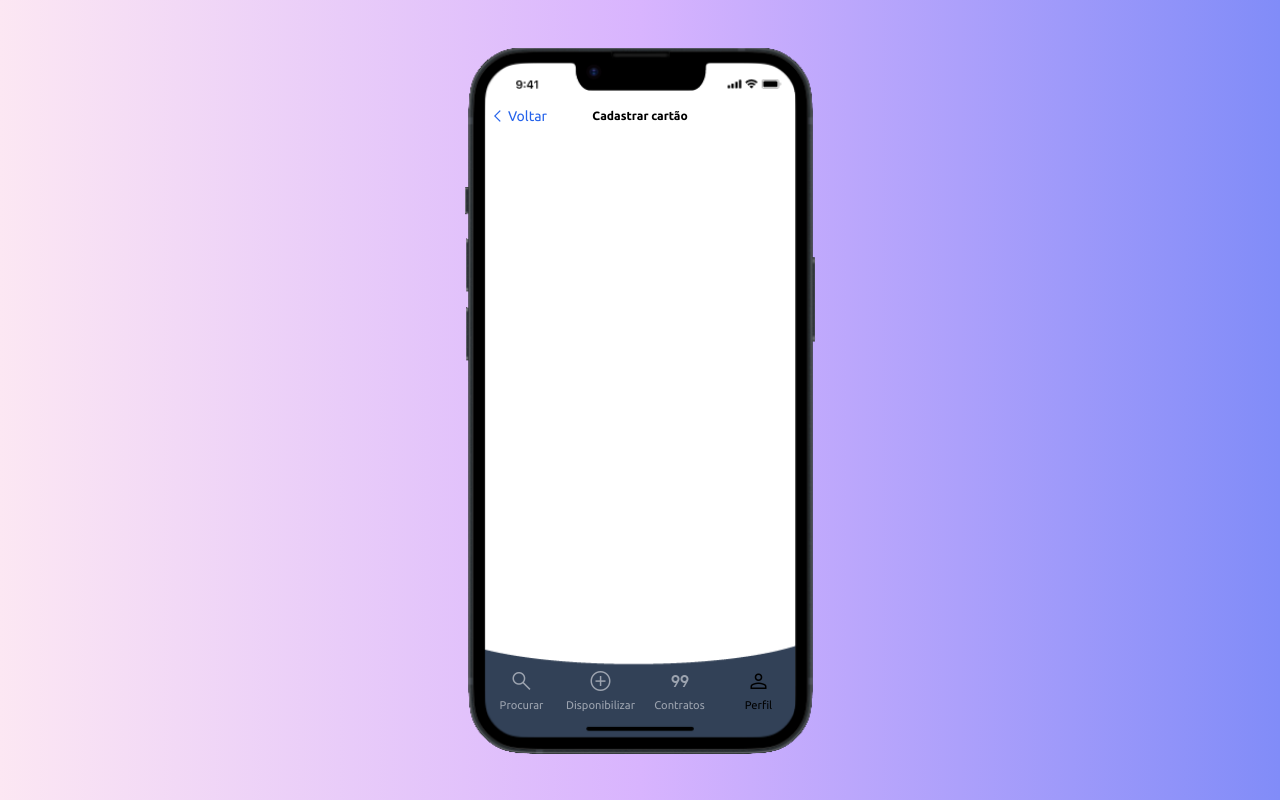
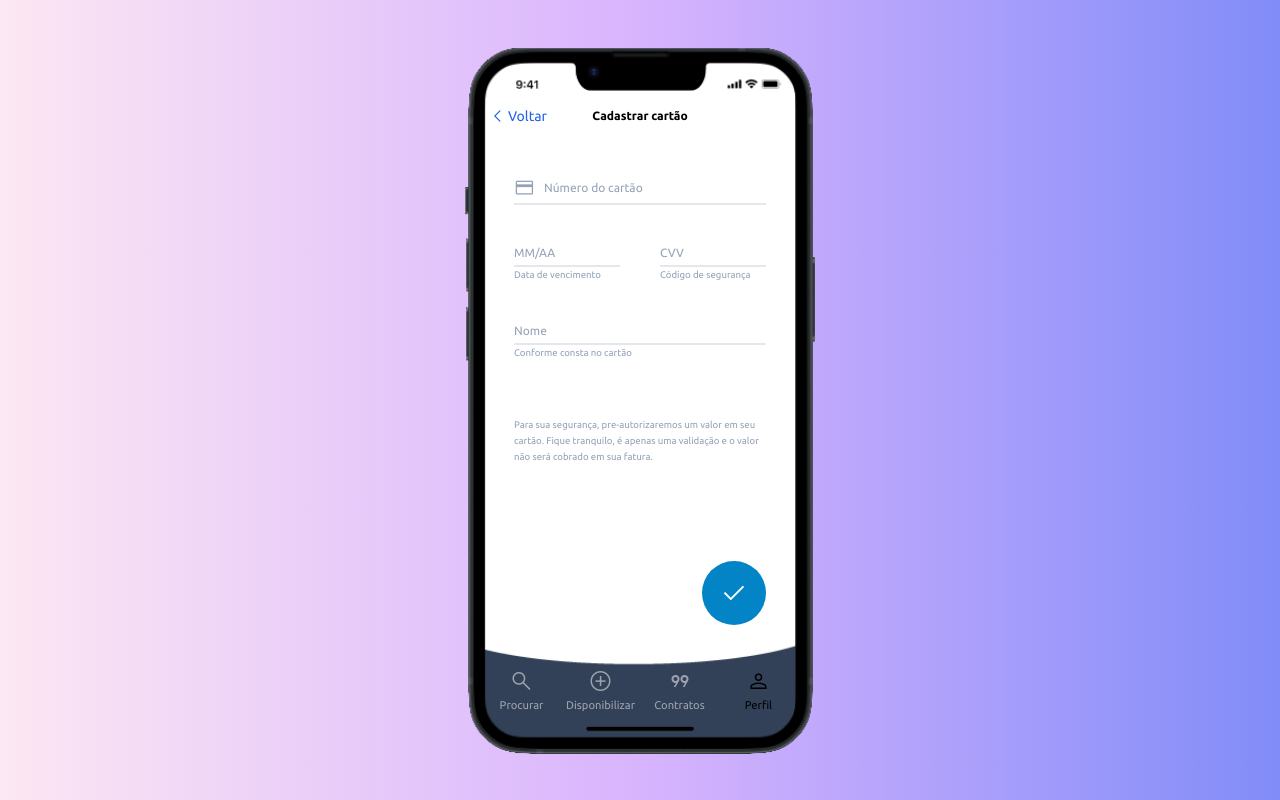
Before and after one commit to Pedrolrbr/fiap_alucar, a plain HTML site: page src/pages/perfil_cadastrar_cartao.html in a window 1280 px wide. Drawn offline with nearby package versions, Linux system fonts and the light colour scheme.

Commit message:
Tela Cadastrar Cartao

```diff
--- a/src/pages/perfil_cadastrar_cartao.html
+++ b/src/pages/perfil_cadastrar_cartao.html
@@ -43,11 +43,39 @@
             </header>
 
 
-            <main class="flex flex-col h-[506px] px-5">
+            <main class="text-[0.875rem] flex flex-col h-[506px] overflow-y-scroll __hide__scroll__bar mx-7">
 
-                <!-- ---------------------------- -->
-                <!-- TO DO: Implementar tela aqui -->
-                <!-- ---------------------------- -->
+                <section class="flex flex-col mt-10 gap-10 text-xs">
+
+                    <div href="#" class="grid grid-cols-[30px,1fr,10px] border-b-2 pb-1">
+                        <i class="text-slate-400 text-[1.3rem] material-symbols-outlined self-center w-full">credit_card</i>
+                        <input type="text" name="numero" placeholder="Número do cartão" class="placeholder-slate-400 outline-none">
+                    </div>
+
+                    <div class="flex gap-10 justify-center">
+                        <div class="flex flex-col">
+                            <input type="text" name="vencimento" placeholder="MM/AA" class="w-[100%] placeholder-slate-400 text-xs outline-none flex flex-col border-b-2 pb-1">
+                            <span class="text-[0.6rem] text-slate-400">Data de vencimento</span>
+                        </div>
+                        <div class="flex flex-col">
+                            <input type="text" name="CVV" placeholder="CVV" class="w-[100%] placeholder-slate-400 text-xs outline-none flex flex-col border-b-2 pb-1">
+                            <span class="text-[0.6rem] text-slate-400">Código de segurança</span>
+                        </div>
+                    </div>
+
+                    <div class="flex flex-col">
+                        <input type="text" name="nome" placeholder="Nome" class="w-[100%] placeholder-slate-400 text-xs outline-none flex flex-col border-b-2 pb-1">
+                        <span class="text-[0.6rem] text-slate-400">Conforme consta no cartão</span>
+                    </div>
+
+                    <span class="text-[0.6rem] text-slate-400 mt-4">Para sua segurança, pre-autorizaremos um valor em seu cartão.
+                        Fique tranquilo, é apenas uma validação e o valor não será cobrado em sua fatura.</span>
+
+                </section>
+
+                <a href="#" class="self-end mt-24 bg-sky-600 rounded-full w-16 h-16 text-white flex justify-center items-center">
+                    <i class="material-symbols-outlined self-center text-white text-3xl">done</i>
+                </a>
 
             </main>
 
```
Also changed, not shown: src/pages/perfil_cartoes.html (+1 -1 lines).
